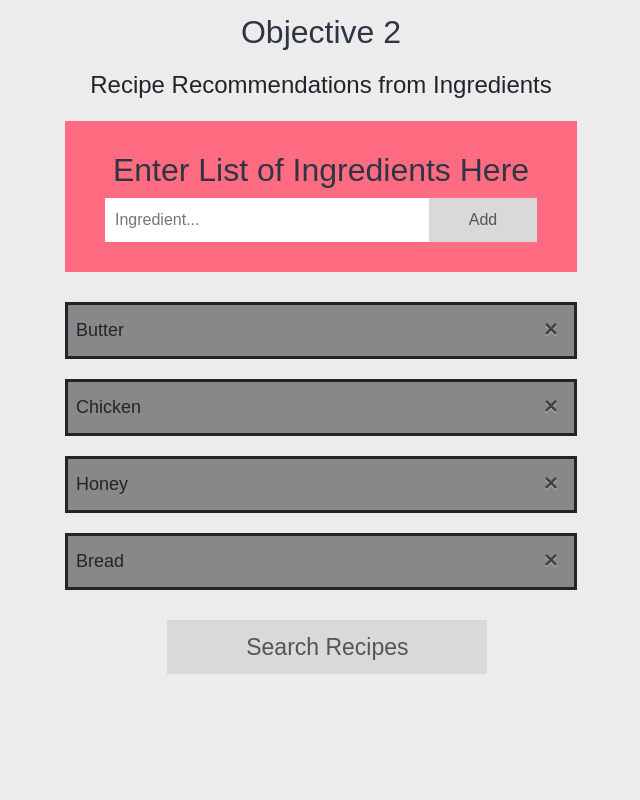
After one commit to pt3002/Cuisine-and-Recipe-Recommendation, a Flask app: page /recipe_recommend in a window 1280 px wide. The commit adds this page. Shown: the whole page, without its empty margins (319-959 px from the left). Run offline with Flask 2, Linux system fonts and the light colour scheme; some libraries are stand-ins or nearby versions.

Commit message:
Recipe Recommendation frontend complete

```diff
--- a/server.py
+++ b/server.py
@@ -2,6 +2,8 @@ from flask import Flask, render_template, request
 import pandas as pd
 import json
 from scipy import spatial
+import config
+import recommend_recipe
 
 def get_suggestions():
     data = pd.read_csv('cuisines.csv')
@@ -40,7 +42,21 @@ def get_similar_recipes(dish_name):
     print(indexes)
     return indexes
 
+def get_full_information_recipe(dishes_array):
+    cuisine_df = pd.read_csv('C:/Prerna Tulsiani/COEP/Sem6/Data Science Project/Final Project/Bin_cuisines.csv')
+    cuisine_dict = dict()
+    print(dishes_array)
+    for iterator in cuisine_df.index:
+        if(cuisine_df['Dish Name'][iterator] in dishes_array):
+            cuisine_dict[cuisine_df['Cuisine'][iterator]] = [cuisine_df['Dish Name'][iterator], cuisine_df['Ingredients'][iterator]]
+
+    for k in cuisine_dict:
+        print(k, cuisine_dict)
+
 # Flask API
+
+ing_list_recipe = []
+ing_count_flag = 0
 
 app = Flask(__name__)
 
@@ -65,5 +81,17 @@ def similar():
     suggestions = get_suggestions()
     return render_template('similar.html',data=json.dumps(suggestions))
 
+@app.route("/search_recipe_ingredients", methods=["POST"])
+def search_recipe_ingredients():
+    ing_list = request.form['ing_array']
+    ing_list_recipe = ing_list.split("+")
+    ing_list_recipe = " ".join(ing_list_recipe)
+    dishes_array = recommend_recipe.RecSys(ing_list_recipe)
+    get_full_information_recipe(dishes_array)
+
+@app.route("/recipe_recommend")
+def recipe_recommend():
+    return render_template('recipe_recommend.html')
+
 if __name__ == '__main__':
     app.run(debug=True)
--- /dev/null
+++ b/static/ingredient_list.js
@@ -0,0 +1,74 @@
+// Create a "close" button and append it to each list item
+var myNodelist = document.getElementsByTagName("LI");
+var i;
+for (i = 0; i < myNodelist.length; i++) {
+  var span = document.createElement("SPAN");
+  var txt = document.createTextNode("\u00D7");
+  span.className = "close";
+  span.appendChild(txt);
+  myNodelist[i].appendChild(span);
+}
+
+// Click on a close button to hide the current list item
+var close = document.getElementsByClassName("close");
+var i;
+for (i = 0; i < close.length; i++) {
+  close[i].onclick = function() {
+    var div = this.parentElement;
+    div.style.display = "none";
+  }
+}
+
+// Click on Search Recipes button
+function search(){
+  var ingredients = [];
+  for (i = 0;  i < myNodelist.length; i++){
+    var lines = myNodelist[i].innerText
+    ingredients.push(lines.substring(lines.lastIndexOf("\n") + 1, -1 ).replace(/\n/g, ''))
+  }
+  console.log(ingredients)
+  ing_str = ingredients.join("+");
+  $.ajax({
+    type: 'POST',
+    url: "/search_recipe_ingredients",
+    data:{'ing_array':ing_str},
+    success: function(recs){
+        console.log(recs)
+    }
+})
+}
+
+// Add a "checked" symbol when clicking on a list item
+var list = document.querySelector('ul');
+list.addEventListener('click', function(ev) {
+  if (ev.target.tagName === 'LI') {
+    ev.target.classList.toggle('checked');
+  }
+}, false);
+
+// Create a new list item when clicking on the "Add" button
+function newElement() {
+  var li = document.createElement("li");
+  var inputValue = document.getElementById("myInput").value;
+  var t = document.createTextNode(inputValue);
+  li.appendChild(t);
+  if (inputValue === '') {
+    alert("You must write something!");
+  } else {
+    document.getElementById("myUL").appendChild(li);
+  }
+  document.getElementById("myInput").value = "";
+
+  var span = document.createElement("SPAN");
+  var txt = document.createTextNode("\u00D7");
+  span.className = "close";
+  span.appendChild(txt);
+  li.appendChild(span);
+
+  for (i = 0; i < close.length; i++) {
+    close[i].onclick = function() {
+      var div = this.parentElement;
+      div.style.display = "none";
+    }
+  }
+}
--- a/static/style.css
+++ b/static/style.css
@@ -313,3 +313,139 @@ input:focus
 .autoComplete_result{
     max-width: 60%;
 }
+
+/* Remove margins and padding from the list */
+ul {
+    margin: 0;
+    padding: 0;
+  }
+
+  /* Style the list items */
+  ul li {
+    list-style-type: none;
+    cursor: pointer;
+    position: relative;
+    padding: 12px 8px 12px 8px;
+    background: #888;
+    font-size: 18px;
+    transition: 0.2s;
+
+    /* make the list items unselectable */
+    -webkit-user-select: none;
+    -moz-user-select: none;
+    -ms-user-select: none;
+    user-select: none;
+    margin-left: 30%;
+    margin-right: 30%;
+    margin-top: 20px;
+    border-style: solid;
+  }
+
+  /* Set all odd list items to a different color (zebra-stripes) */
+  /* ul li:nth-child(odd) {
+    background: #f9f9f9;
+  } */
+
+  /* Darker background-color on hover */
+  /* ul li:hover {
+    background: #ddd;
+  } */
+
+  /* When clicked on, add a background color and strike out text */
+  /* ul li.checked {
+    background: #888;
+    color: #fff;
+    text-decoration: line-through;
+  } */
+
+  /* Add a "checked" mark when clicked on */
+  /* ul li.checked::before {
+    content: '';
+    position: absolute;
+    border-color: #fff;
+    border-style: solid;
+    border-width: 0 2px 2px 0;
+    top: 10px;
+    left: 16px;
+    transform: rotate(45deg);
+    height: 15px;
+    width: 7px;
+  } */
+
+  /* Style the close button */
+  .close {
+    position: absolute;
+    right: 0;
+    top: 0;
+    padding: 12px 16px 12px 16px;
+  }
+
+  .close:hover {
+    background-color: #bbb;
+  }
+
+  /* Style the header */
+  .header {
+    background-color: #ff6b81;
+    padding: 30px 40px;
+    color: white;
+    text-align: center;
+    margin-left: 30%;
+    margin-right: 30%;
+    margin-bottom: 30px;
+  }
+
+  /* Clear floats after the header */
+  .header:after {
+    content: "";
+    display: table;
+    clear: both;
+  }
+
+  /* Style the input */
+  #myInput {
+    margin: 0;
+    border: none;
+    border-radius: 0;
+    width: 75%;
+    padding: 10px;
+    float: left;
+    font-size: 16px;
+  }
+
+  /* Style the "Add" button */
+  .addBtn {
+    padding: 10px;
+    width: 25%;
+    background: #d9d9d9;
+    color: #555;
+    float: left;
+    text-align: center;
+    font-size: 16px;
+    cursor: pointer;
+    transition: 0.3s;
+    border-radius: 0;
+  }
+
+  .searchRecipesBtn {
+    padding: 10px;
+    width: 25%;
+    background: #d9d9d9;
+    color: #555;
+    text-align: center;
+    font-size: 23px;
+    margin-top: 30px;
+    margin-left: 38%;
+    cursor: pointer;
+    transition: 0.3s;
+    border-radius: 0;
+    display:inline-block;
+  }
+
+  .searchRecipesBtn:hover {
+    background-color: #bbb;
+  }
+
+  .addBtn:hover {
+    background-color: #bbb;
+  }
--- /dev/null
+++ b/templates/recipe_recommend.html
@@ -0,0 +1,76 @@
+<!DOCTYPE html>
+<html lang="en">
+<head>
+    <meta charset="UTF-8">
+    <!-- Important to make website responsive -->
+    <meta name="viewport" content="width=device-width, initial-scale=1.0">
+    <title>Cuisine and Recipe Recommendation</title>
+
+    <!-- Link our CSS file -->
+
+    <!-- bootstrap -->
+    <link rel="stylesheet" href="https://maxcdn.bootstrapcdn.com/bootstrap/4.0.0/css/bootstrap.min.css" integrity="sha384-Gn5384xqQ1aoWXA+058RXPxPg6fy4IWvTNh0E263XmFcJlSAwiGgFAW/dAiS6JXm" crossorigin="anonymous">
+
+    <!-- Auto Complete -->
+    <link rel="stylesheet" type="text/css" href="{{ url_for('static',filename='style.css') }}">
+</head>
+
+<body>
+    <!-- Navbar Section Starts Here -->
+    <!-- <section class="navbar">
+        <div class="container">
+            <div class="logo">
+                <a href="#" title="Logo">
+                    <img src="{{ url_for('static',filename='cuisine.png') }}" class="img-responsive">
+                </a>
+            </div>
+
+            <div class="menu text-right">
+                <ul>
+                    <li>
+                        <a href="index.html">Home</a>
+                    </li>
+                    <li>
+                        <a href="categories.html">Categories</a>
+                    </li>
+                    <li>
+                        <a href="foods.html">Foods</a>
+                    </li>
+                    <li>
+                        <a href="#">Contact</a>
+                    </li>
+                </ul>
+            </div>
+
+            <div class="clearfix"></div>
+        </div>
+    </section>  -->
+    <!-- Navbar Section Ends Here -->
+    <section class="food-menu_inner">
+
+        <div class="container">
+            <h2 class="text-center">Objective 2</h2>
+            <h3 class="text-center">Recipe Recommendations from Ingredients</h3>
+        </div>
+
+        <div id="myDIV" class="header">
+            <h2>Enter List of Ingredients Here</h2>
+            <input type="text" id="myInput" placeholder="Ingredient...">
+            <span onclick="newElement()" class="addBtn">Add</span>
+        </div>
+
+        <ul id="myUL">
+            <li>Butter</li>
+            <li>Chicken</li>
+            <li>Honey</li>
+            <li>Bread</li>
+        </ul>
+
+        <span class="searchRecipesBtn" onclick="search()">Search Recipes</span>
+
+    </section>
+    <script src="http://ajax.googleapis.com/ajax/libs/jquery/1.9.1/jquery.min.js"></script>
+      <script type="text/javascript" src="{{url_for('static', filename='ingredient_list.js')}}"></script>
+
+</body>
+</html>
```
Also changed, not shown: recommend_recipe.py (+10 -11 lines).
